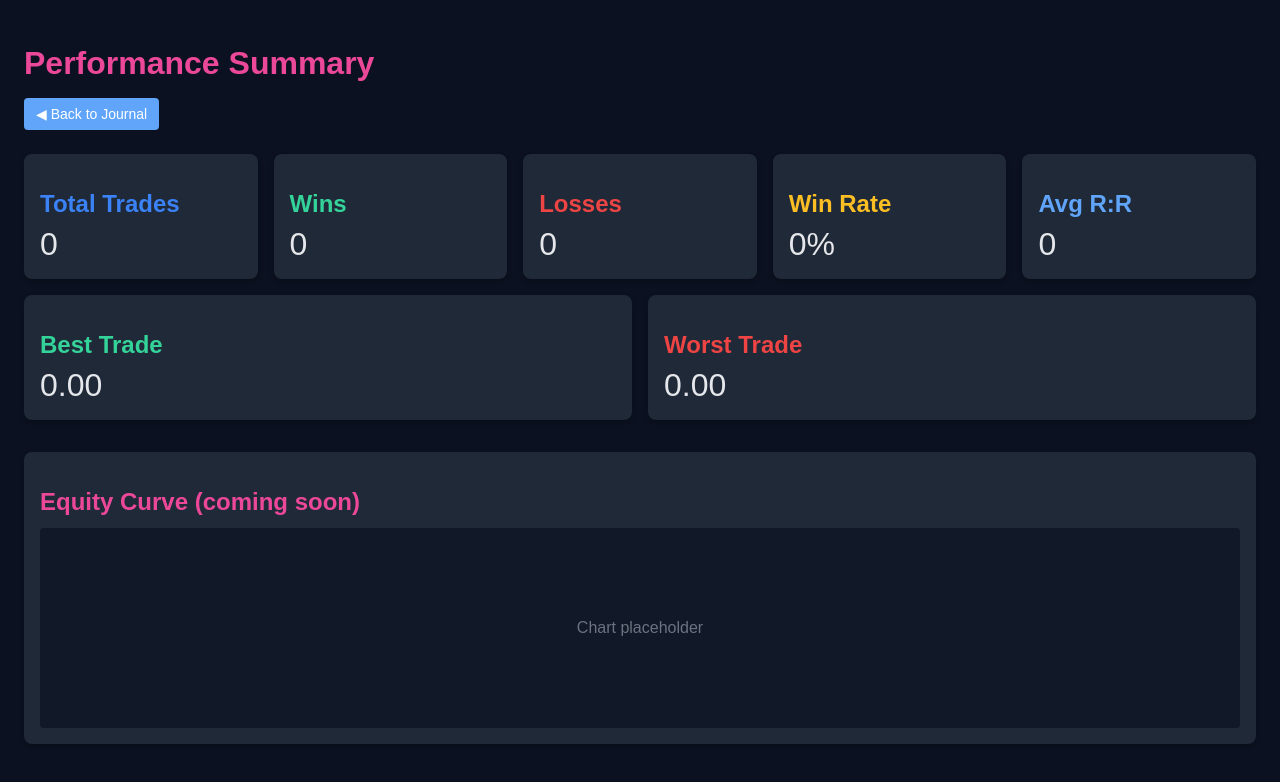
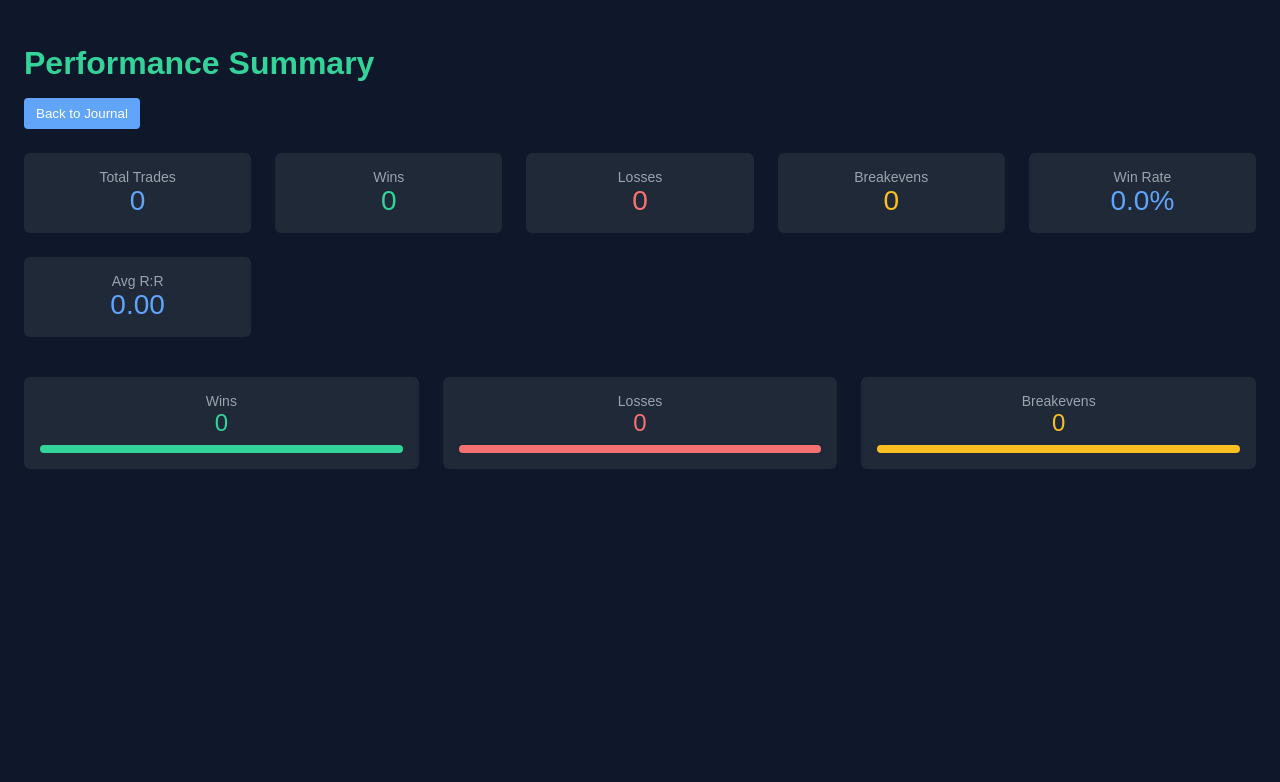
Before and after one commit to Lostkiwi007/Better-Journal-App, a React (Vite) app: page /performance in a window 1280 px wide. Shown: the top 782 px of the page. Built offline with nearby package versions, Linux system fonts and the light colour scheme.

Commit message:
Improve PerformancePage with stats and visual bars

```diff
--- a/src/pages/PerformancePage.jsx
+++ b/src/pages/PerformancePage.jsx
@@ -1,155 +1,193 @@
-import React, { useContext } from "react";
-import { Link } from "react-router-dom";
+// File: src/pages/PerformancePage.jsx
+import React, { useContext, useMemo } from "react";
+import { useNavigate } from "react-router-dom";
 import { TradesContext } from "../context/TradesContext";
 
 export default function PerformancePage() {
-  // Pull the shared trades array from context
+  const navigate = useNavigate();
   const { trades } = useContext(TradesContext);
 
-  // Compute stats
-  const totalTrades = trades.length;
-  const wins = trades.filter((t) => t.result === "Win").length;
-  const losses = trades.filter((t) => t.result === "Loss").length;
-  const winRate = totalTrades > 0 ? ((wins / totalTrades) * 100).toFixed(1) : 0;
+  const stats = useMemo(() => {
+    const total = trades.length;
+    const wins = trades.filter((t) => t.result.toLowerCase() === "win").length;
+    const losses = trades.filter((t) => t.result.toLowerCase() === "loss").length;
+    const breakevens = trades.filter((t) => t.result.toLowerCase() === "be").length;
     const avgRR =
-    totalTrades > 0
+      total > 0
         ? (
-          trades.reduce((acc, t) => acc + parseFloat(t.rr || 0), 0) /
-          totalTrades
+            trades.reduce((sum, t) => sum + (parseFloat(t.rr) || 0), 0) / total
           ).toFixed(2)
-      : 0;
-  const bestTradeRR =
-    trades.length > 0
-      ? Math.max(...trades.map((t) => parseFloat(t.rr || "-Infinity")))
-      : 0;
-  const worstTradeRR =
-    trades.length > 0
-      ? Math.min(...trades.map((t) => parseFloat(t.rr || "Infinity")))
-      : 0;
+        : "0.00";
+    const winRate = total > 0 ? ((wins / total) * 100).toFixed(1) : "0.0";
+    return { total, wins, losses, breakevens, avgRR, winRate };
+  }, [trades]);
 
-  const cardStyle = {
-    backgroundColor: "#1f2937",
-    borderRadius: "8px",
-    padding: "16px",
-    color: "#e5e7eb",
-    boxShadow: "0 2px 4px rgba(0,0,0,0.25)",
-    flex: "1 1 200px",
-    minWidth: "200px",
-  };
+  const pieData = useMemo(() => {
+    const { wins, losses, breakevens } = stats;
+    return [
+      { label: "Wins", value: wins },
+      { label: "Losses", value: losses },
+      { label: "Breakevens", value: breakevens },
+    ];
+  }, [stats]);
 
   return (
     <div
       style={{
-        backgroundColor: "#0b1120",
-        color: "#e5e7eb",
+        backgroundColor: "#0f172a",
+        color: "white",
         minHeight: "100vh",
-        padding: "24px",
+        padding: 24,
+        fontFamily: "sans-serif",
       }}
     >
-      <h1 style={{ color: "#ec4899", marginBottom: "16px" }}>
-        Performance Summary
-      </h1>
-
-      <Link
-        to="/"
+      <h1 style={{ color: "#34d399", marginBottom: 16 }}>Performance Summary</h1>
+      <button
+        onClick={() => navigate("/")}
         style={{
-          display: "inline-block",
-          marginBottom: "24px",
+          marginBottom: 24,
           padding: "8px 12px",
           backgroundColor: "#60a5fa",
           color: "white",
-          borderRadius: "4px",
-          textDecoration: "none",
-          fontSize: "14px",
+          border: "none",
+          borderRadius: 4,
+          cursor: "pointer",
         }}
       >
-        ◀ Back to Journal
-      </Link>
+        Back to Journal
+      </button>
 
       <div
         style={{
-          display: "flex",
-          flexWrap: "wrap",
-          gap: "16px",
-          marginBottom: "32px",
+          display: "grid",
+          gridTemplateColumns: "repeat(auto-fit, minmax(200px, 1fr))",
+          gap: 24,
+          marginBottom: 40,
         }}
       >
-        {/* Total Trades */}
-        <div style={cardStyle}>
-          <h2 style={{ color: "#3b82f6", marginBottom: "8px" }}>
-            Total Trades
-          </h2>
-          <p style={{ fontSize: "2rem", margin: 0 }}>{totalTrades}</p>
+        <div
+          style={{
+            backgroundColor: "#1f2937",
+            borderRadius: 6,
+            padding: 16,
+            textAlign: "center",
+          }}
+        >
+          <div style={{ fontSize: 14, color: "#9ca3af" }}>Total Trades</div>
+          <div style={{ fontSize: 28, color: "#60a5fa" }}>{stats.total}</div>
         </div>
 
-        {/* Wins */}
-        <div style={cardStyle}>
-          <h2 style={{ color: "#34d399", marginBottom: "8px" }}>Wins</h2>
-          <p style={{ fontSize: "2rem", margin: 0 }}>{wins}</p>
+        <div
+          style={{
+            backgroundColor: "#1f2937",
+            borderRadius: 6,
+            padding: 16,
+            textAlign: "center",
+          }}
+        >
+          <div style={{ fontSize: 14, color: "#9ca3af" }}>Wins</div>
+          <div style={{ fontSize: 28, color: "#34d399" }}>{stats.wins}</div>
         </div>
 
-        {/* Losses */}
-        <div style={cardStyle}>
-          <h2 style={{ color: "#ef4444", marginBottom: "8px" }}>Losses</h2>
-          <p style={{ fontSize: "2rem", margin: 0 }}>{losses}</p>
+        <div
+          style={{
+            backgroundColor: "#1f2937",
+            borderRadius: 6,
+            padding: 16,
+            textAlign: "center",
+          }}
+        >
+          <div style={{ fontSize: 14, color: "#9ca3af" }}>Losses</div>
+          <div style={{ fontSize: 28, color: "#f87171" }}>{stats.losses}</div>
         </div>
 
-        {/* Win Rate */}
-        <div style={cardStyle}>
-          <h2 style={{ color: "#fbbf24", marginBottom: "8px" }}>Win Rate</h2>
-          <p style={{ fontSize: "2rem", margin: 0 }}>{winRate}%</p>
+        <div
+          style={{
+            backgroundColor: "#1f2937",
+            borderRadius: 6,
+            padding: 16,
+            textAlign: "center",
+          }}
+        >
+          <div style={{ fontSize: 14, color: "#9ca3af" }}>Breakevens</div>
+          <div style={{ fontSize: 28, color: "#fbbf24" }}>{stats.breakevens}</div>
         </div>
 
-        {/* Average R:R */}
-        <div style={cardStyle}>
-          <h2 style={{ color: "#60a5fa", marginBottom: "8px" }}>Avg R:R</h2>
-          <p style={{ fontSize: "2rem", margin: 0 }}>{avgRR}</p>
+        <div
+          style={{
+            backgroundColor: "#1f2937",
+            borderRadius: 6,
+            padding: 16,
+            textAlign: "center",
+          }}
+        >
+          <div style={{ fontSize: 14, color: "#9ca3af" }}>Win Rate</div>
+          <div style={{ fontSize: 28, color: "#60a5fa" }}>{stats.winRate}%</div>
         </div>
 
-        {/* Best Trade */}
-        <div style={cardStyle}>
-          <h2 style={{ color: "#34d399", marginBottom: "8px" }}>
-            Best Trade
-          </h2>
-          <p style={{ fontSize: "2rem", margin: 0 }}>{bestTradeRR.toFixed(2)}</p>
-        </div>
-
-        {/* Worst Trade */}
-        <div style={cardStyle}>
-          <h2 style={{ color: "#ef4444", marginBottom: "8px" }}>
-            Worst Trade
-          </h2>
-          <p style={{ fontSize: "2rem", margin: 0 }}>{worstTradeRR.toFixed(2)}</p>
+        <div
+          style={{
+            backgroundColor: "#1f2937",
+            borderRadius: 6,
+            padding: 16,
+            textAlign: "center",
+          }}
+        >
+          <div style={{ fontSize: 14, color: "#9ca3af" }}>Avg R:R</div>
+          <div style={{ fontSize: 28, color: "#60a5fa" }}>{stats.avgRR}</div>
         </div>
       </div>
 
-      {/* Placeholder for an Equity Curve or future chart */}
+      <div style={{ display: "flex", gap: 24, flexWrap: "wrap" }}>
+        {pieData.map((slice) => (
+          <div
+            key={slice.label}
+            style={{
+              backgroundColor: "#1f2937",
+              borderRadius: 6,
+              padding: 16,
+              flex: "1 1 120px",
+              textAlign: "center",
+            }}
+          >
+            <div style={{ fontSize: 14, color: "#9ca3af" }}>{slice.label}</div>
             <div
               style={{
-          backgroundColor: "#1f2937",
-          borderRadius: "8px",
-          padding: "16px",
-          color: "#e5e7eb",
-          boxShadow: "0 2px 4px rgba(0,0,0,0.25)",
+                fontSize: 24,
+                color:
+                  slice.label === "Wins"
+                    ? "#34d399"
+                    : slice.label === "Losses"
+                    ? "#f87171"
+                    : "#fbbf24",
               }}
             >
-        <h2 style={{ color: "#ec4899", marginBottom: "12px" }}>
-          Equity Curve (coming soon)
-        </h2>
+              {slice.value}
+            </div>
             <div
               style={{
-            backgroundColor: "#111827",
-            height: "200px",
-            borderRadius: "4px",
-            display: "flex",
-            alignItems: "center",
-            justifyContent: "center",
-            color: "#6b7280",
-            fontSize: "1rem",
+                height: 8,
+                marginTop: 8,
+                backgroundColor: "#374151",
+                borderRadius: 4,
+                overflow: "hidden",
               }}
             >
-          Chart placeholder
+              <div
+                style={{
+                  width: `${Math.round((slice.value / stats.total) * 100)}%`,
+                  height: "100%",
+                  backgroundColor:
+                    slice.label === "Wins"
+                      ? "#34d399"
+                      : slice.label === "Losses"
+                      ? "#f87171"
+                      : "#fbbf24",
+                }}
+              />
             </div>
+          </div>
+        ))}
       </div>
     </div>
   );
```
Lines whose indentation alone changed are shown as unchanged.
